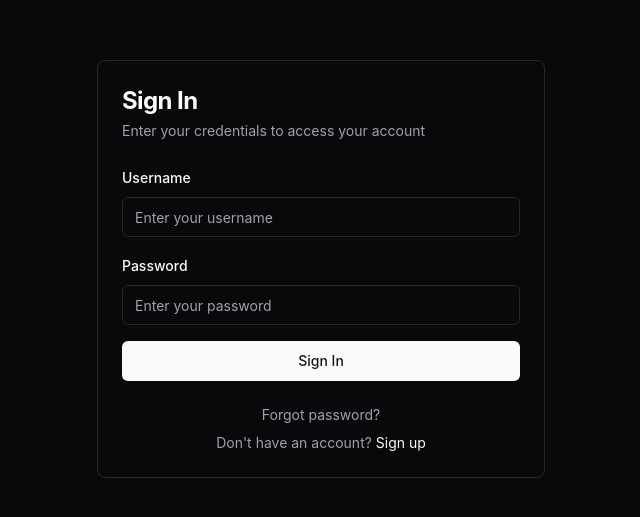
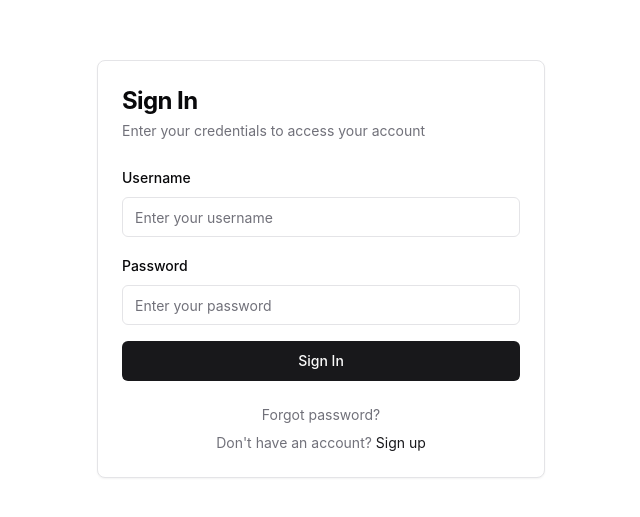
Before and after one commit to Nikita5543/New-SSO-02, a Vue app in the folder frontend/: page /auth/signin in a window 1280 px wide. Shown: the part 131-648 px from the top of the page, without its empty margins (319-959 px from the left). Built offline with nearby package versions, Linux system fonts and the light colour scheme; no server answers.

Commit message:
commit-dev-theme_light-0.2

```diff
--- a/frontend/src/main.js
+++ b/frontend/src/main.js
@@ -4,6 +4,7 @@ import App from './App.vue'
 import router from './router'
 import { useAuthStore } from './stores/auth'
 import { usePluginRegistryStore } from './stores/pluginRegistry'
+import { useThemeStore } from './stores/theme'
 import * as icons from 'lucide-vue-next'
 
 // Import styles
@@ -123,7 +124,11 @@ function getMenuItemsForPlugin(pluginName) {
 
 // Initialize auth state before mounting
 async function initApp() {
+  const themeStore = useThemeStore()
   const authStore = useAuthStore()
+
+  // Initialize theme first (apply Light mode by default)
+  themeStore.initTheme()
 
   // Try to restore user session if token exists
   if (authStore.accessToken) {
--- a/frontend/src/stores/theme.js
+++ b/frontend/src/stores/theme.js
@@ -30,6 +30,12 @@ export const useThemeStore = defineStore('theme', () => {
   }
 
   function initTheme() {
+    // Set default theme to light if not set
+    if (!localStorage.getItem('theme')) {
+      localStorage.setItem('theme', 'light')
+      theme.value = 'light'
+    }
+
     // Listen for system theme changes
     const mediaQuery = window.matchMedia('(prefers-color-scheme: dark)')
     mediaQuery.addEventListener('change', (e) => {
```
